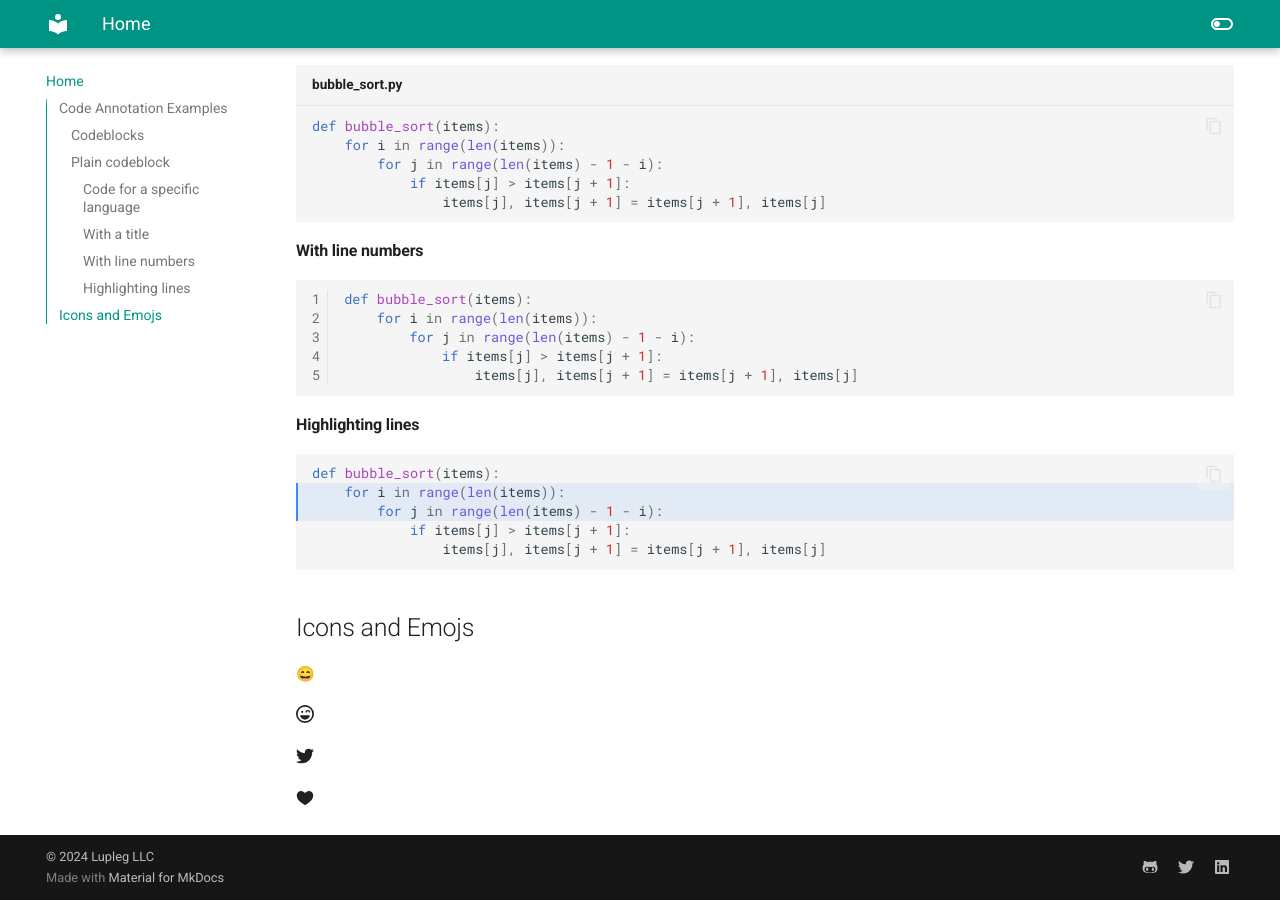
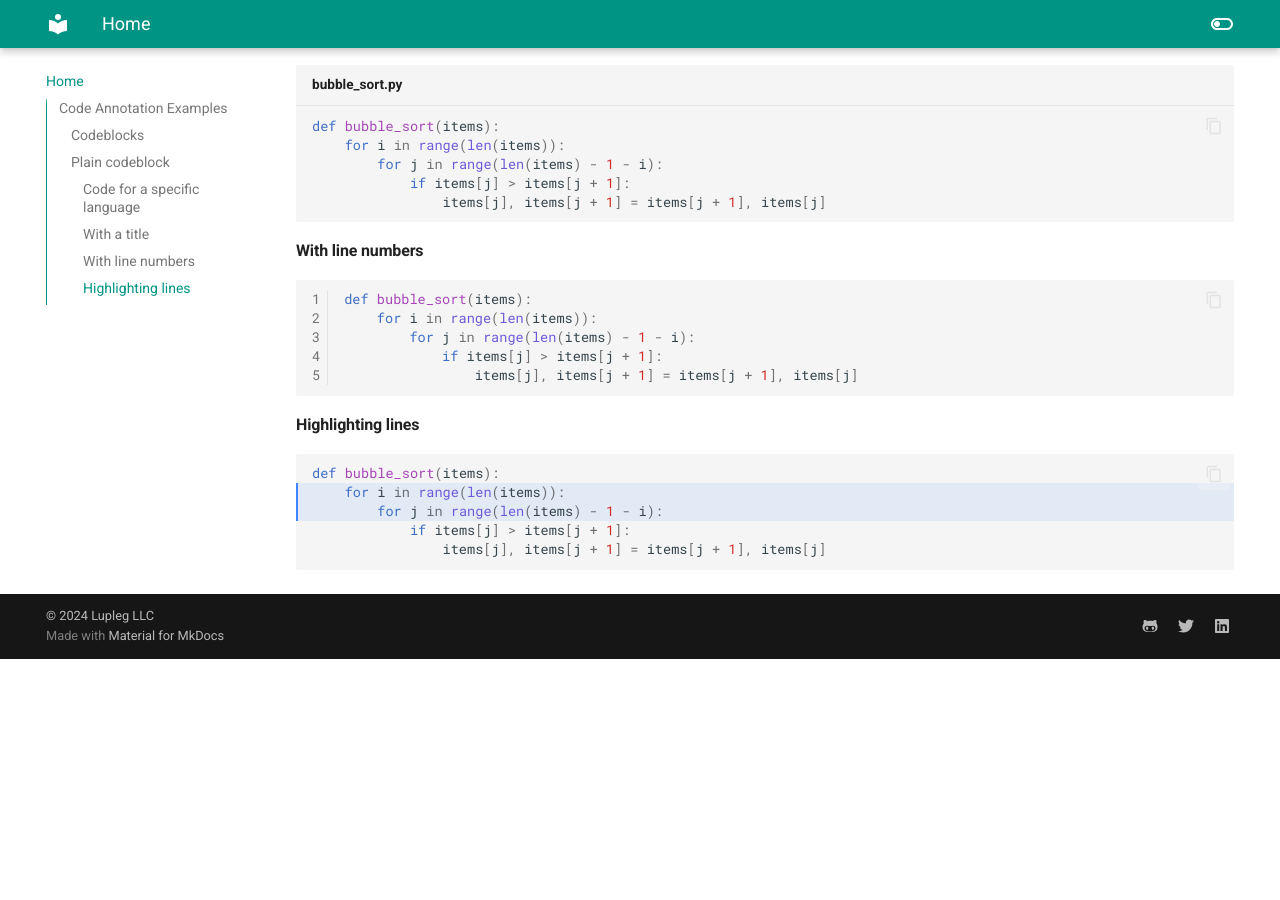
Before and after one commit to Lupleg/Test-nextjs, an MkDocs documentation site: the page built from docs/index.md, in a window 1280 px wide and 900 px high, scrolled down 764 px. Built offline with MkDocs 1.6.1 and Material for MkDocs 9.7.7, drawn with Linux system fonts in a browser that asks for light colours; emoji names are drawn with the system emoji font; after the commit the page ends 1423 px from its top, so only the background shows below that.

Commit message:
Remove unused emoji and update copyright information

````diff
--- a/docs/index.md
+++ b/docs/index.md
@@ -56,13 +56,3 @@ def bubble_sort(items):
             if items[j] > items[j + 1]:
                 items[j], items[j + 1] = items[j + 1], items[j]
 ```
-
-## Icons and Emojs
-
-:smile:
-
-:fontawesome-regular-face-laugh-wink:
-
-:fontawesome-brands-twitter:{ .twitter }
-
-:octicons-heart-fill-24:{ .heart }
--- a/mkdocs.yml
+++ b/mkdocs.yml
@@ -52,9 +52,6 @@ markdown_extensions:
   - pymdownx.superfences
   - pymdownx.mark
   - attr_list
-  - pymdownx.emoji:
-      emoji_index: !!python/name:materialx.emoji.twemoji
-      emoji_generator: !!python/name:materialx.emoji.to_svg
 
 copyright: |
   &copy; 2024 <a href="https://github.com/lupleg"  target="_blank" rel="noopener">Lupleg LLC</a>
````
